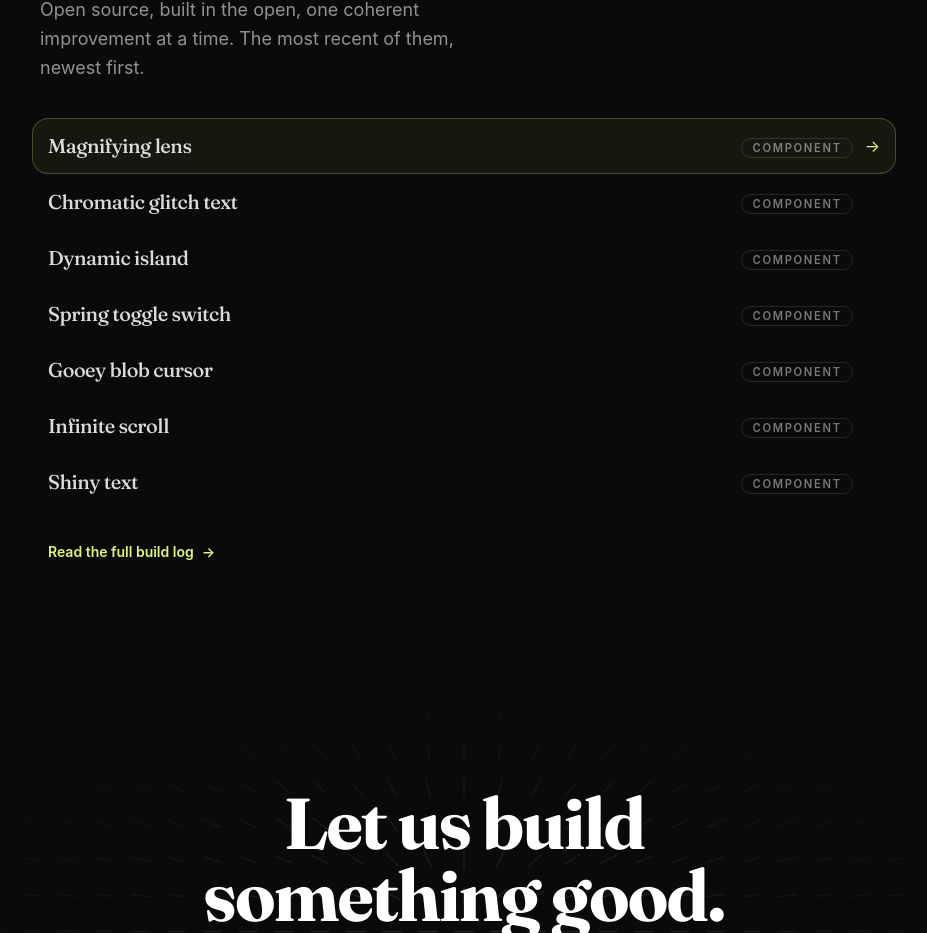
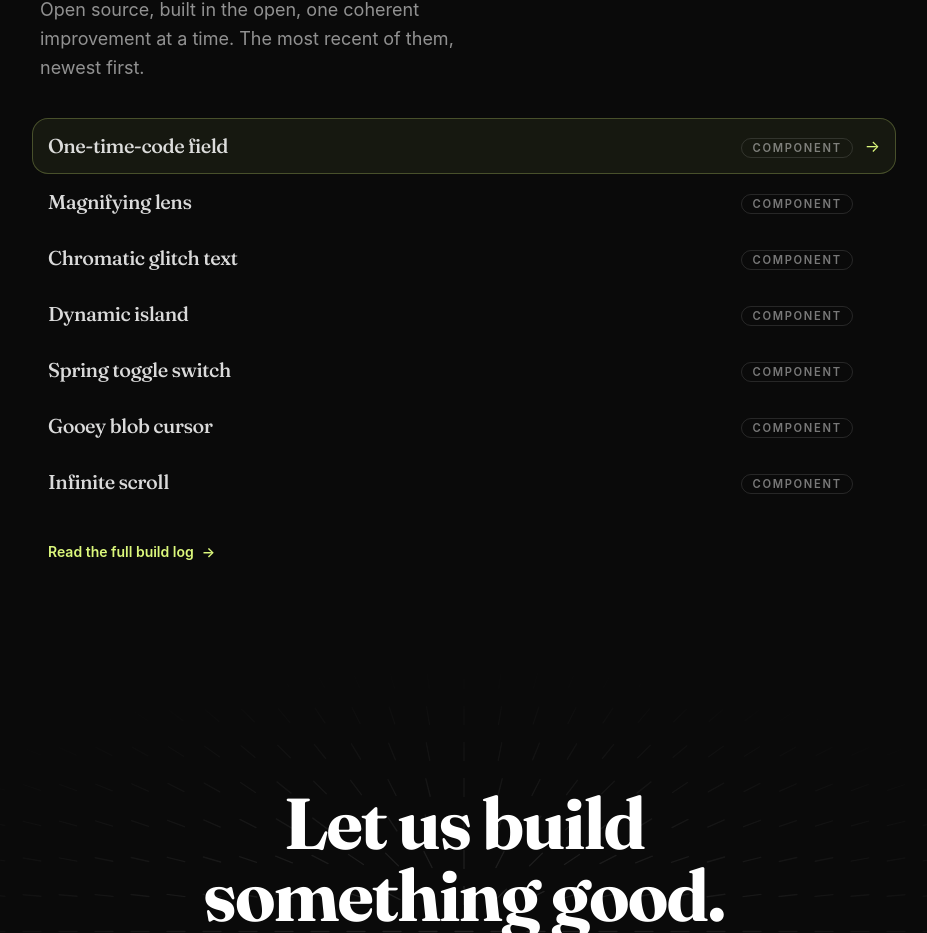
Before and after one commit to ArseniyCherednichenko/portfolio, a React (Vite) app: page / in a window 1280 px wide. Shown: the part 10849-11782 px from the top of the page, without its empty margins (176-1103 px from the left). Built offline with nearby package versions, Linux system fonts and the light colour scheme.

Commit message:
Home: surface the one-time-code field at the top of the 'In the open' headlines
Adds the CodeInput to the Home build-log headlines, trimming the oldest so the
list stays at seven and mirrors the top of the current changelog chapter.

```diff
--- a/src/data/latestLog.ts
+++ b/src/data/latestLog.ts
@@ -20,11 +20,11 @@ export interface LogHeadline {
 }
 
 export const LATEST_LOG: LogHeadline[] = [
+  { title: 'One-time-code field', tag: 'Component' },
   { title: 'Magnifying lens', tag: 'Component' },
   { title: 'Chromatic glitch text', tag: 'Component' },
   { title: 'Dynamic island', tag: 'Component' },
   { title: 'Spring toggle switch', tag: 'Component' },
   { title: 'Gooey blob cursor', tag: 'Component' },
   { title: 'Infinite scroll', tag: 'Component' },
-  { title: 'Shiny text', tag: 'Component' },
 ]
```
